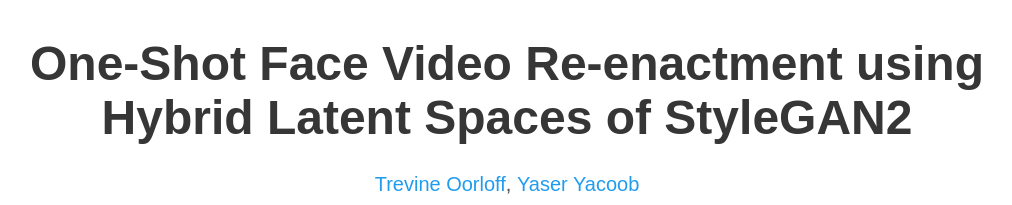
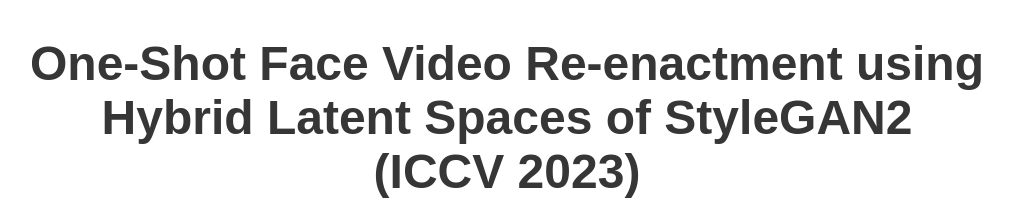
Before and after one commit to trevineoorloff/FaceVideoReenactment_HybridLatents.io, a plain HTML site: page index.html in a window 1280 px wide. Shown: the top 205 px of the page, without its empty margins (133-1145 px from the left). Drawn offline with nearby package versions, Linux system fonts and the light colour scheme; some icons are missing; a web font is replaced by a local one.

Commit message:
Update index.html

```diff
--- a/index.html
+++ b/index.html
@@ -69,7 +69,7 @@
     <div class="container is-widescreen">
       <div class="columns is-centered">
         <div class="column has-text-centered">
-          <h1 class="title is-1 publication-title">One-Shot Face Video Re-enactment using <br>Hybrid Latent Spaces of StyleGAN2</h1>
+          <h1 class="title is-1 publication-title">One-Shot Face Video Re-enactment using <br>Hybrid Latent Spaces of StyleGAN2  <br>(ICCV 2023) </h1>
           <div class="is-size-5 publication-authors">
             <span class="author-block">
               <a href="">Trevine Oorloff</a>,</span>
```
